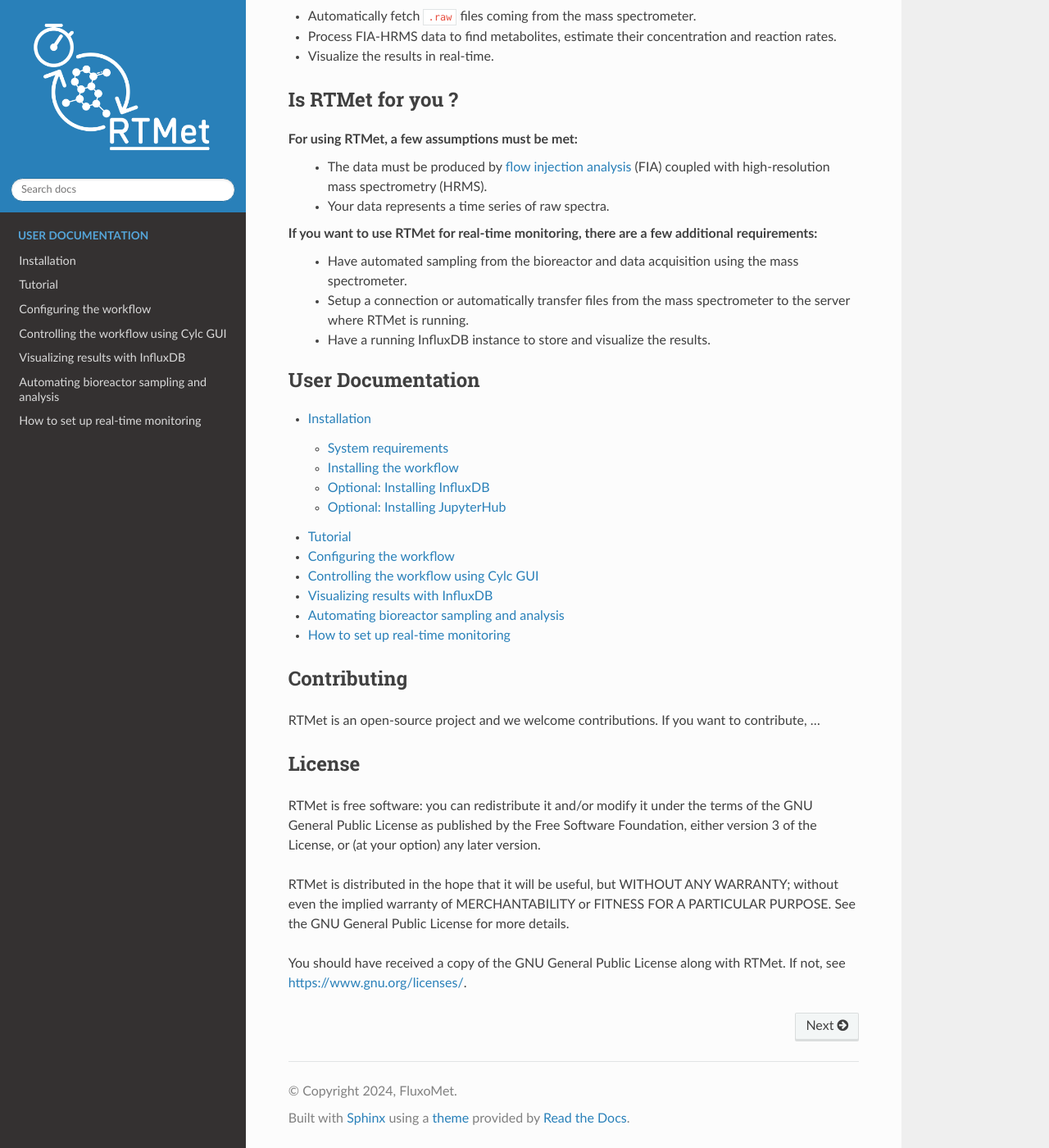
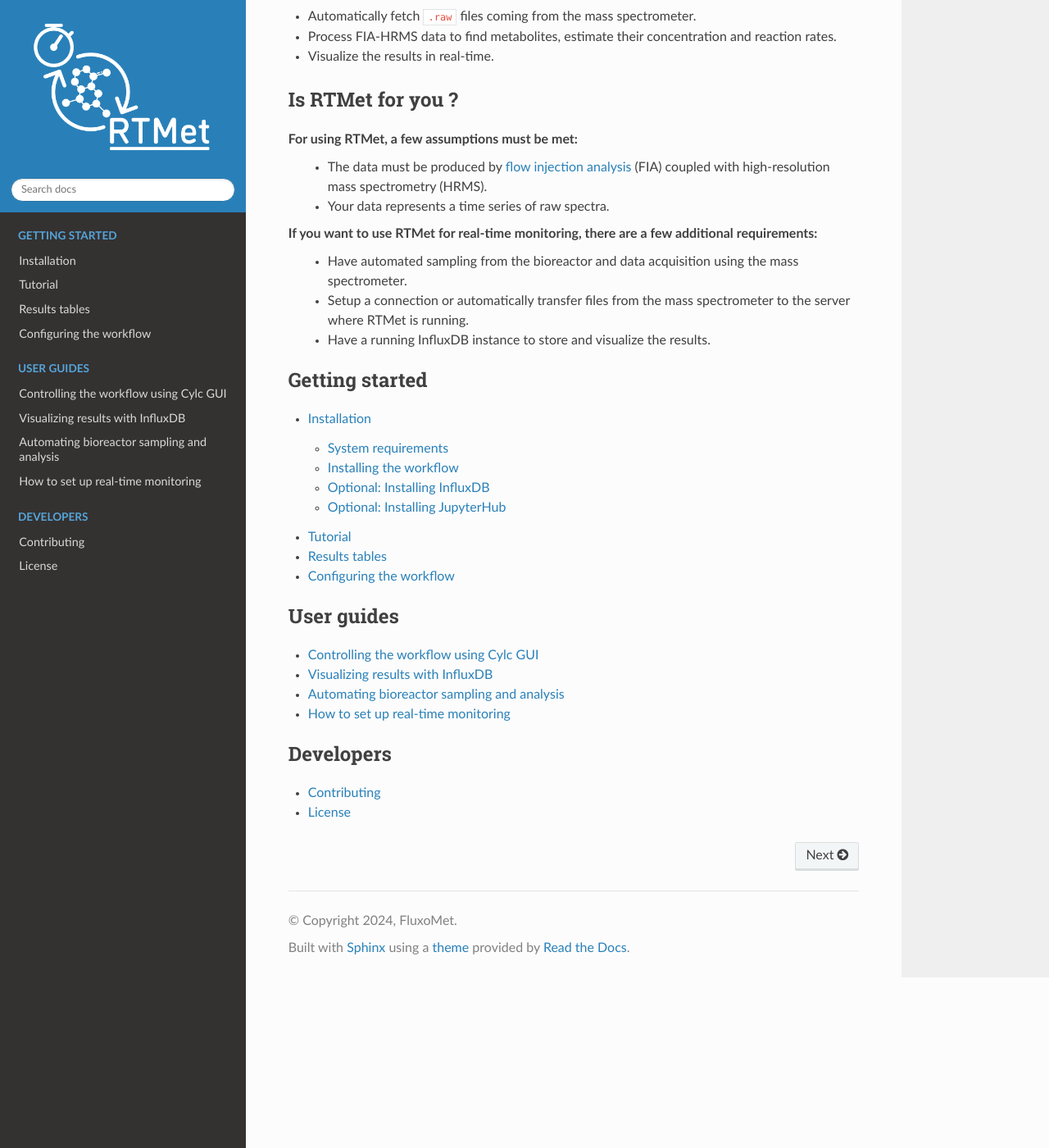
Before and after one commit to MetaboHUB-MetaToul-FluxoMet/RTMet, a Sphinx documentation site: the page built from docs/source/index.rst, in a window 1280 px wide and 1400 px high, scrolled down 583 px. Shown: the whole window at 82% size. Built offline with Sphinx 7.4.7 and the Read the Docs theme 2.0.0, drawn with Linux system fonts in a browser that asks for light colours.

Commit message:
re-organize documentation's TOC.

```diff
--- /dev/null
+++ b/docs/source/contributing.rst
@@ -0,0 +1,2 @@
+Contributing
+============
--- a/docs/source/index.rst
+++ b/docs/source/index.rst
@@ -38,16 +38,28 @@ If you want to use RTMet for real-time monitoring, there are a few additional re
 
 .. toctree::
    :maxdepth: 2
-   :caption: User Documentation
+   :caption: Getting started
 
    installation.rst
    tutorial.rst
+   results.rst
    user_config.rst
+
+.. toctree::
+   :maxdepth: 2
+   :caption: User guides
+
    workflow_gui.rst
    influxdb.rst
    sampling_automation.rst
    real_time.rst
 
+.. toctree::
+   :maxdepth: 2
+   :caption: Developers
+
+   contributing.rst
+   license.rst
 
 .. Indices and tables
    ==================
@@ -56,17 +68,4 @@ If you want to use RTMet for real-time monitoring, there are a few additional re
    * :ref:`modindex`
    * :ref:`search`
 
-Contributing
-------------
-RTMet is an open-source project and we welcome contributions. If you want to contribute, ...
-
-License
--------
-
-RTMet is free software: you can redistribute it and/or modify it under the terms of the GNU General Public License as published by the Free Software Foundation, either version 3 of the License, or (at your option) any later version.
-
-RTMet is distributed in the hope that it will be useful, but WITHOUT ANY WARRANTY; without even the implied warranty of MERCHANTABILITY or FITNESS FOR A PARTICULAR PURPOSE. See the GNU General Public License for more details.
-
-You should have received a copy of the GNU General Public License along with RTMet. If not, see https://www.gnu.org/licenses/.
-
 .. _flow injection analysis: https://en.wikipedia.org/wiki/Flow_injection_analysis
--- /dev/null
+++ b/docs/source/results.rst
@@ -0,0 +1,2 @@
+Results tables
+==============
```
Also changed, not shown: docs/source/license.rst (added, +8 -0 lines).
